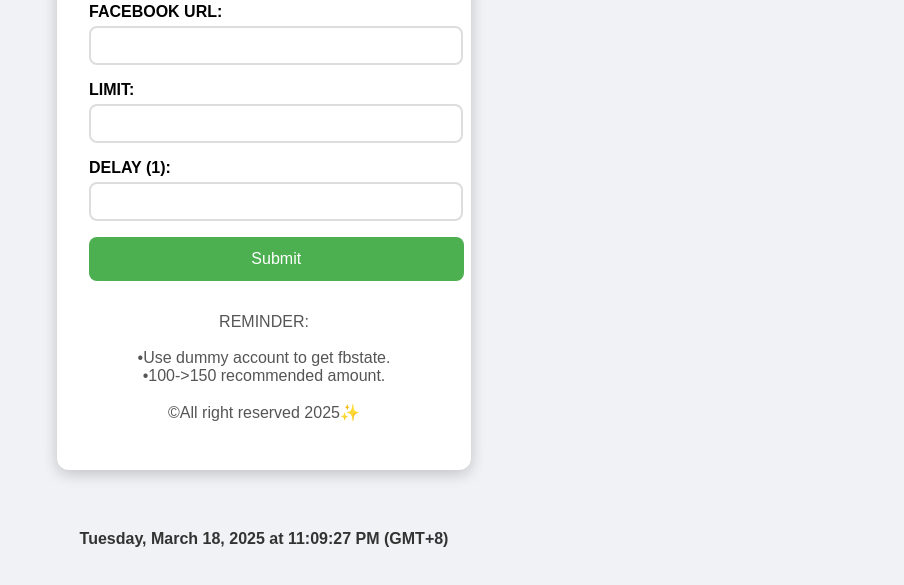
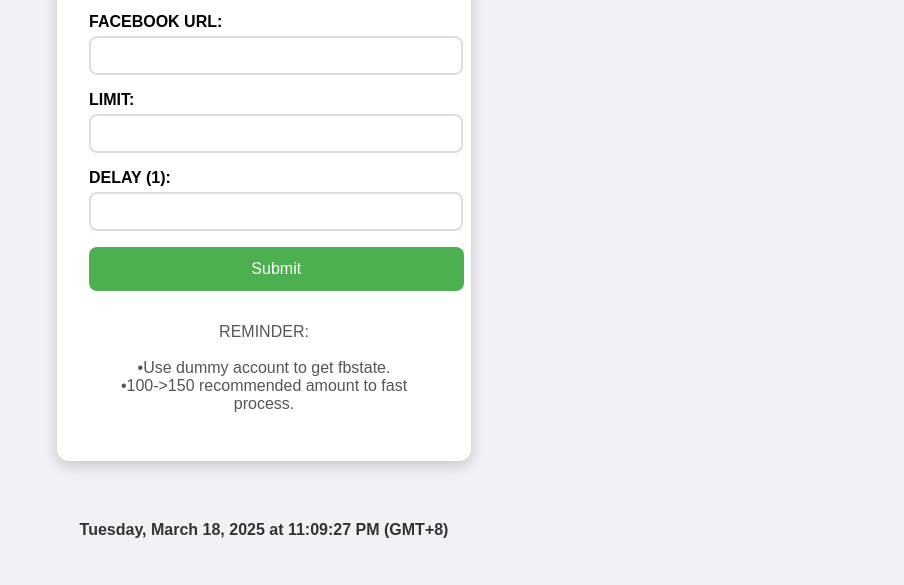
Before and after one commit to gobrat321/SHAREEXX144, a website: page public/index.html in a window 1280 px wide. Shown: the part 195-780 px from the top of the page, without its empty margins (376-1280 px from the left). Drawn offline with Linux system fonts and the light colour scheme.

Commit message:
Update index.html

```diff
--- a/public/index.html
+++ b/public/index.html
@@ -30,7 +30,7 @@
         <div id="result" class="result"></div>
 
         <div class="description">
-            <p>REMINDER: <br> <br> •Use dummy account to get fbstate. <br>•100->150 recommended amount.<br><br> ©All right reserved 2025✨</p>
+            <p>REMINDER: <br> <br> •Use dummy account to get fbstate. <br>•100->150 recommended amount to fast process.<br></p>
         </div>
     </div>
 
```
